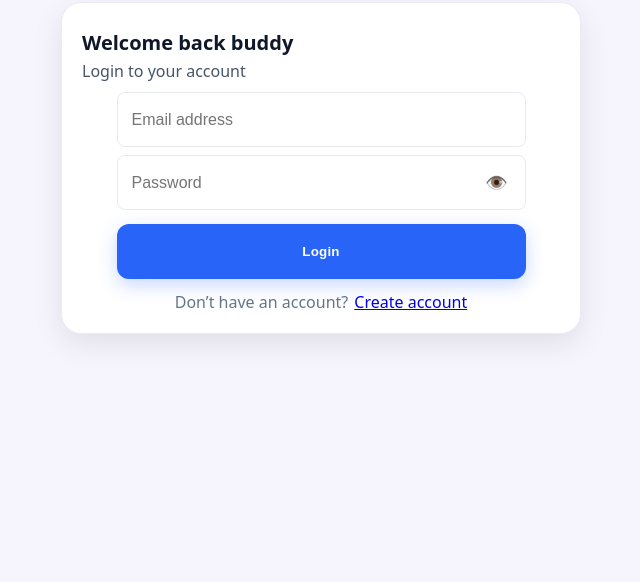
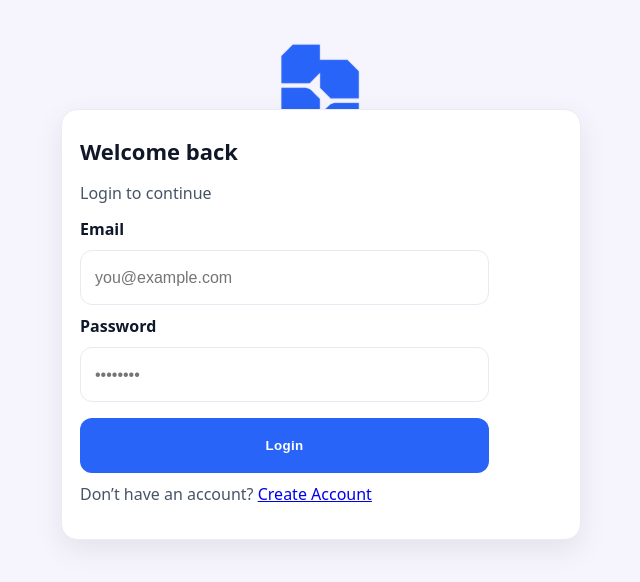
Before and after one commit to wimichub0-ai/Bnapx-User-interface-v.1, a Next.js app: page /auth/login in a window 1280 px wide. Shown: the top 582 px of the page, without its empty margins (319-959 px from the left). Built offline with nearby package versions, Linux system fonts and the light colour scheme.

Commit message:
Update page.jsx

```diff
--- a/app/auth/login/page.jsx
+++ b/app/auth/login/page.jsx
@@ -1,129 +1,92 @@
 'use client';
+import { useState } from 'react';
+import { useRouter } from 'next/navigation';
+import Link from 'next/link';
+import { supabase } from '@/lib/supabaseClient';
 
-import Link from 'next/link';
-import Image from 'next/image';
-import { useState } from 'react';
+export default function LoginPage(){
+  const router = useRouter();
+  const [email, setEmail] = useState('');
+  const [password, setPass] = useState('');
+  const [loading, setLoading] = useState(false);
+  const [err, setErr] = useState('');
 
-export default function LoginPage() {
-  const [form, setForm] = useState({ email: '', password: '' });
-  const [show, setShow] = useState(false);
-
-  function update(k, v){ setForm(s => ({ ...s, [k]: v })); }
-  function submit(e){
+  async function onSubmit(e){
     e.preventDefault();
-    alert('Prototype login:\n' + JSON.stringify(form, null, 2));
+    setErr('');
+    setLoading(true);
+    const { error } = await supabase.auth.signInWithPassword({ email, password });
+    setLoading(false);
+    if (error) { setErr(error.message); return; }
+    router.replace('/home');
   }
 
   return (
-    <main className="screen">
-      <header className="topbar">
-        <Link href="/" className="backBtn" aria-label="Back">←</Link>
-        <Image src="/logo.svg" alt="BnapX" width={28} height={28} priority />
+    <main className="wrap">
+      <header className="hrow">
+        <img src="/logo.svg" alt="BnapX" className="logo" />
       </header>
 
       <section className="card">
-        <h1 className="title">Welcome back buddy</h1>
-        <p className="sub">Login to your account</p>
+        <h2 className="h2">Welcome back</h2>
+        <p className="sub">Login to continue</p>
 
-        <form className="form" onSubmit={submit}>
-          <div className="field">
+        <form onSubmit={onSubmit} className="form">
+          <label>Email</label>
           <input
+            className="txt"
             type="email"
-              placeholder="Email address"
-              value={form.email}
-              onChange={e=>update('email', e.target.value)}
+            placeholder="you@example.com"
+            value={email}
+            onChange={e=>setEmail(e.target.value)}
             required
           />
-          </div>
 
-          <div className="field has-eye">
+          <label>Password</label>
           <input
-              type={show ? 'text' : 'password'}
-              placeholder="Password"
-              value={form.password}
-              onChange={e=>update('password', e.target.value)}
+            className="txt"
+            type="password"
+            placeholder="••••••••"
+            value={password}
+            onChange={e=>setPass(e.target.value)}
             required
           />
-            <button
-              type="button"
-              className="eye"
-              onClick={()=>setShow(s=>!s)}
-              aria-label={show ? 'Hide password' : 'Show password'}
-            >
-              {show ? '🙈' : '👁️'}
+
+          {err && <div className="err">{err}</div>}
+
+          <button className="btn primary" disabled={loading}>
+            {loading ? 'Signing in…' : 'Login'}
           </button>
-          </div>
+        </form>
 
-          <button className="primaryBtn" type="submit">Login</button>
-
-          <div className="inlineRow" style={{marginTop:12}}>
-            <span className="muted">Don’t have an account?</span>
-            <Link href="/auth/signup" className="link">Create account</Link>
-          </div>
-        </form>
+        <p className="alt">
+          Don’t have an account? <Link href="/auth/signup">Create Account</Link>
+        </p>
       </section>
 
       <style jsx>{`
-        .screen{
-          min-height:100dvh;
-          background:#F6F4FC;
-          display:flex; flex-direction:column; align-items:center;
+        .wrap{ min-height:100dvh; background:#F6F4FC; display:flex; flex-direction:column; align-items:center; padding:24px 16px; }
+        .hrow{ width:100%; max-width:520px; display:flex; align-items:center; }
+        .logo{ width:120px; height:auto; }
+        .card{ width:100%; max-width:520px; margin-top:18px; }
+        .h2{ font-size:22px; font-weight:800; color:#101828; margin:8px 0 4px; }
+        .sub{ color:#475467; margin-bottom:14px; }
+        .form{ display:grid; gap:10px; }
+        label{ font-weight:700; color:#0F172A; }
+        .txt{
+          width:409px; height:55px; border:1px solid #E7EAF3; border-radius:12px;
+          padding:0 14px; background:#fff; font-size:16px;
         }
-        .topbar{
-          width:100%; max-width:520px;
-          padding:18px 16px 8px;
-          display:flex; align-items:center; gap:10px;
+        .btn{
+          width:409px; height:55px; border-radius:12px; border:0; font-weight:800;
+          display:grid; place-items:center; background:#2864F8; color:#fff; margin-top:6px; cursor:pointer;
         }
-        .backBtn{
-          display:inline-flex; align-items:center; justify-content:center;
-          width:36px; height:36px; border-radius:10px;
-          background:#e9ecff; color:#2864F8; text-decoration:none;
+        .err{ background:#FEF3F2; color:#B42318; border:1px solid #FEE4E2; padding:10px 12px; border-radius:10px; }
+        .alt{ margin-top:10px; color:#475467; }
+        .alt a{ color:#2864F8; font-weight:700; text-decoration:none; }
+        @media (max-width:430px){
+          .txt,.btn{ width:100%; max-width:409px; }
         }
-        .card{
-          width:100%; max-width:520px;
-          margin:12px 16px 24px;
-          background:#fff; border-radius:20px;
-          box-shadow:0 10px 30px rgba(16,24,40,.09);
-          padding:22px 16px 20px;
-        }
-        .title{ font-size:20px; font-weight:800; color:#0f172a; margin:4px 0 4px 4px; }
-        .sub{ color:#475467; margin:0 0 10px 4px; }
-        .muted{ color:#64748b; }
-        .link{ color:#2864F8; text-decoration:none; font-weight:600; }
-
-        .form{ width:min(409px, 100%); margin:8px auto 0; }
-        .field{
-          width:100%; height:55px;
-          margin:8px 0; background:#fff;
-          border:1px solid #E7EAF3;
-          border-radius:8px;
-          display:flex; align-items:center; padding:0 12px;
-          position:relative;
-        }
-        .field input{
-          width:100%; height:100%;
-          border:0; outline:0; background:transparent;
-          font-size:16px; color:#0f172a;
-        }
-        .has-eye .eye{
-          position:absolute; right:8px; top:50%; transform:translateY(-50%);
-          width:40px; height:40px;
-          display:flex; align-items:center; justify-content:center;
-          border:0; background:transparent; cursor:pointer; font-size:18px;
-        }
-
-        .primaryBtn{
-          width:min(409px, 100%); height:55px; margin:14px auto 0;
-          background:#2864F8; color:#fff; border:0;
-          border-radius:12px;
-          font-weight:700; letter-spacing:.2px;
-          display:flex; align-items:center; justify-content:center;
-          text-decoration:none; cursor:pointer;
-          box-shadow:0 6px 18px rgba(40,100,248,.25);
-        }
-        .inlineRow{ display:flex; justify-content:center; align-items:center; gap:6px; }
-
-        @media (max-width:380px){ .form{ width:100%; } }
       `}</style>
     </main>
   );
```
Lines whose indentation alone changed are shown as unchanged.
